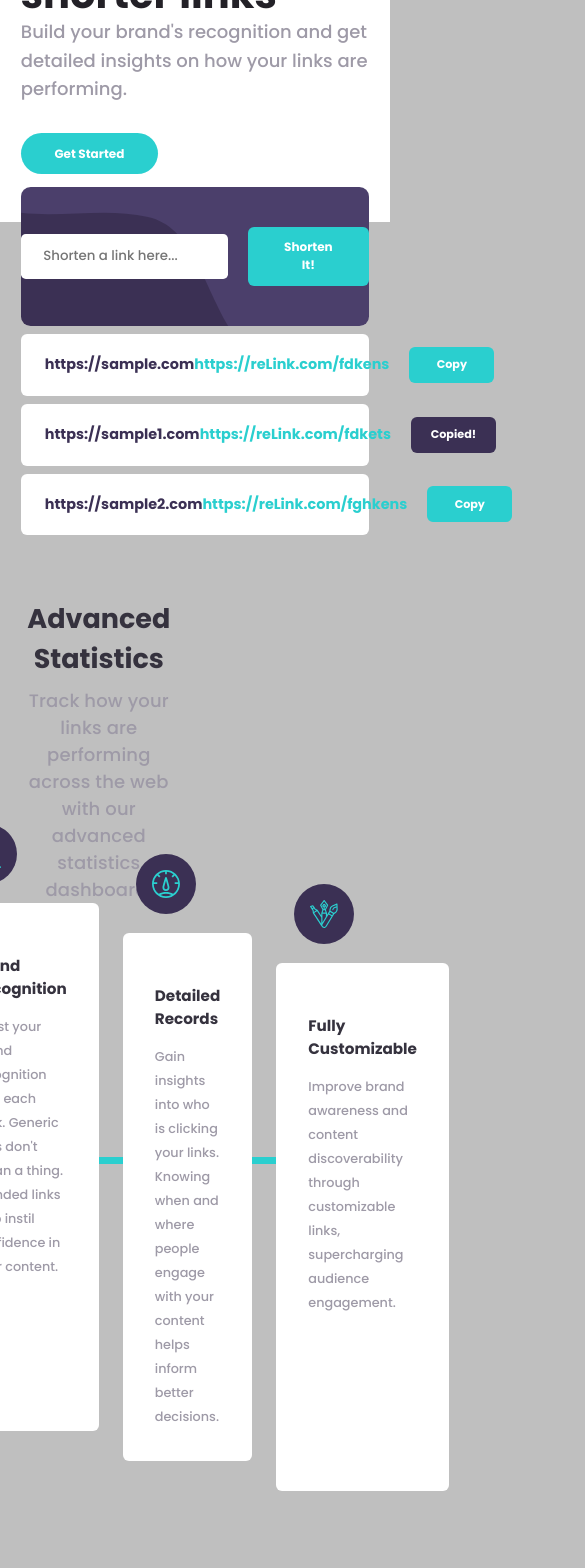
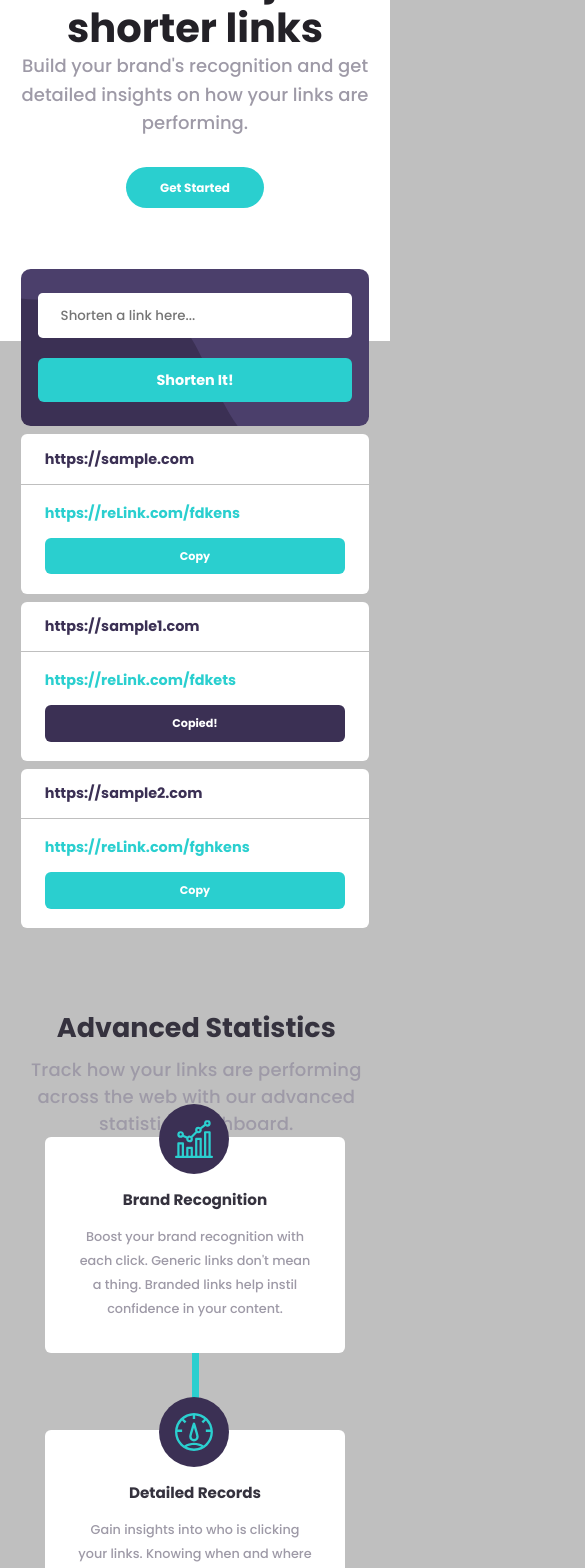
Before and after one commit to codepraycode/shortly, a React (Vite) app: page / in a window 390 px wide. Shown: the part 432-2000 px from the top of the page, 585 px wide, since content can reach past the window. Built offline with nearby package versions, Linux system fonts and the light colour scheme.

Commit message:
implemented mobile responsiveness

```diff
--- a/scss/_setup.scss
+++ b/scss/_setup.scss
@@ -125,14 +125,33 @@ footer{
 @media (max-width:$mobile-breakpoint) {
 
     section {
+
+        width: 100%;
+
         .section__title,
         .section__content {
             margin: 0 $body-lr-sm-space;
+        }
+
+        .section__title {
+            width: 90%;
+            // text-align: center;
+            // margin: 5rem auto;
+
+            // h2 {
+            //     color: $very-dark-blue;
+            // }
+
+            // p {
+            //     margin-top: .5rem;
+            //     letter-spacing: .01rem;
+            // }
+
         }
     }
 
     footer {
         width: 100%;
-        margin: 0 $body-lr-sm-space;
+        margin: 0 ;
     }
 }
--- a/scss/components/_footer.scss
+++ b/scss/components/_footer.scss
@@ -90,3 +90,25 @@ footer{
         }
     }
 }
+
+@media (max-width:$mobile-breakpoint) {
+    footer {
+        flex-direction: column;
+        align-items: center;
+
+        row-gap: 2.5rem;
+
+        text-align: center;
+
+        .links {
+
+            align-items: center;
+
+            row-gap: 1.5rem;
+            flex-direction: column;
+
+            }
+
+
+        }
+}
--- a/scss/components/_header.scss
+++ b/scss/components/_header.scss
@@ -132,8 +132,18 @@ header{
 
 
             &--illu3x {
-                right: 0%;
+                position: relative;
+                right: -10%;
+                top:-20px;
+
+                img{
+                    width: 400px;
+                }
             }
         }
+
+        text-align: center;
+
+        padding-bottom: 4rem;
     }
 }
--- a/scss/components/_shorter.scss
+++ b/scss/components/_shorter.scss
@@ -122,3 +122,80 @@
         }
     }
 }
+
+
+@media (max-width:$mobile-breakpoint) {
+    .shorter__content {
+
+        top: -4.5rem;
+        // margin-top: 3rem;
+    }
+
+    .shorter__actions {
+
+        flex-direction: column;
+
+        row-gap: 20px;
+
+        padding: 1.5rem 0;
+        .form_input {
+
+            width: 90%;
+        }
+
+        button {
+            width: 90%;
+            font-size: .9rem !important;
+        }
+    }
+
+    .shorter__lists {
+
+        &--item {
+
+            flex-direction: column;
+            align-items: flex-start;
+            position: relative;
+
+            padding: 0;
+
+
+            font-size: .9rem;
+            &>span{
+                padding: .9rem 1.5rem;
+
+                display: block;
+                width: 100%;
+
+                border-bottom: 1px solid $gray;
+            }
+
+            div {
+                width: 100%;
+
+                flex-direction: column;
+                align-items: flex-start;
+                justify-content: flex-start;
+
+                row-gap: .9rem;
+
+                margin: 0rem;
+
+                padding: .2rem 1.5rem 1.2rem 1.5rem;
+
+                span {
+                    color: $cyan;
+                    margin-top: .9rem;
+                }
+
+            }
+
+        }
+
+
+        input[type=button] {
+            width: 100%;
+        }
+    }
+
+}
--- a/scss/components/_statsinfo.scss
+++ b/scss/components/_statsinfo.scss
@@ -83,3 +83,39 @@
 
 
 }
+
+
+@media (max-width:$mobile-breakpoint) {
+    .stats__ercepts {
+
+
+
+            align-items: center;
+            justify-content: center;
+
+            flex-direction: column;
+
+            row-gap: 2.9rem;
+
+            &::after {
+                height: 80%;
+                width: 7px;
+                top: 0%;
+            }
+
+
+            article {
+                text-align: center;
+
+                .ercept__icon {
+
+                    left: 38%;
+                    width: 70px;
+                    height: 70px;
+                }
+
+            }
+
+
+        }
+}
```
Also changed, not shown: components/Shorter.jsx (line endings or trailing spaces).
